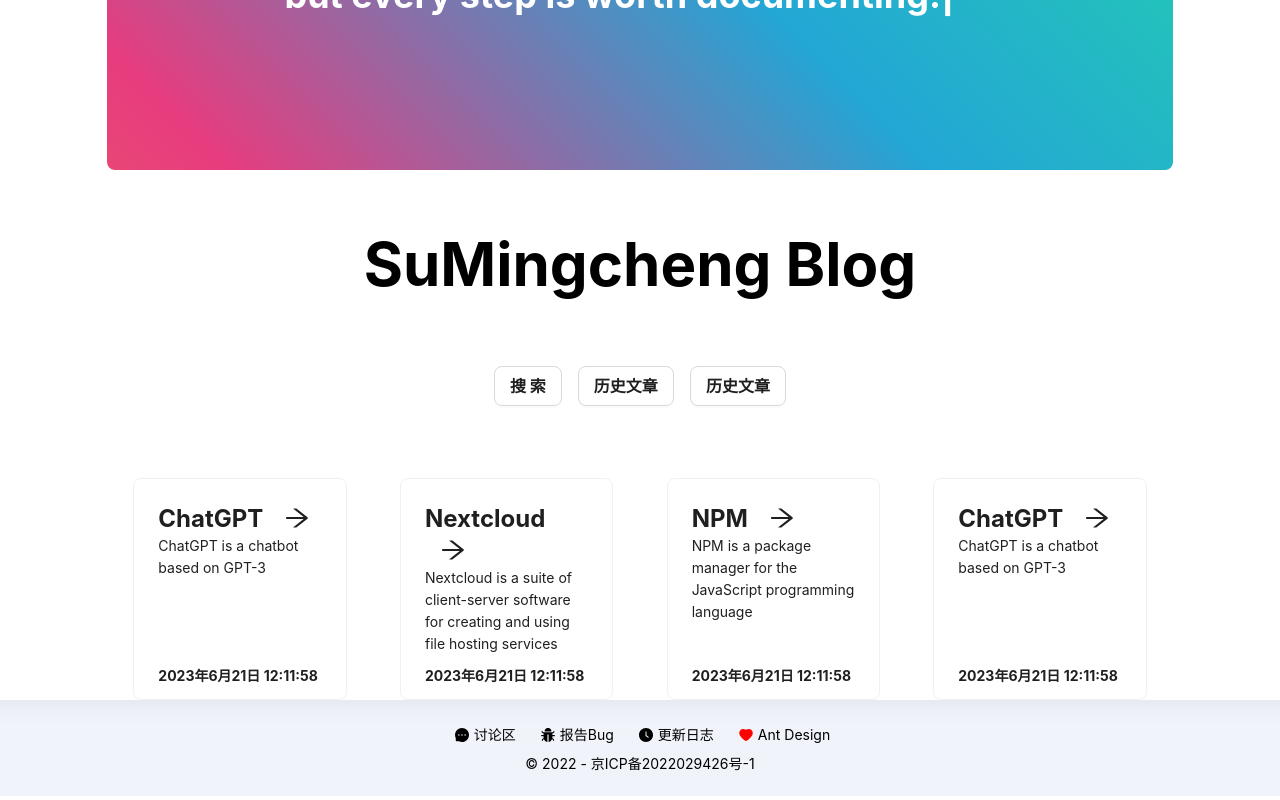
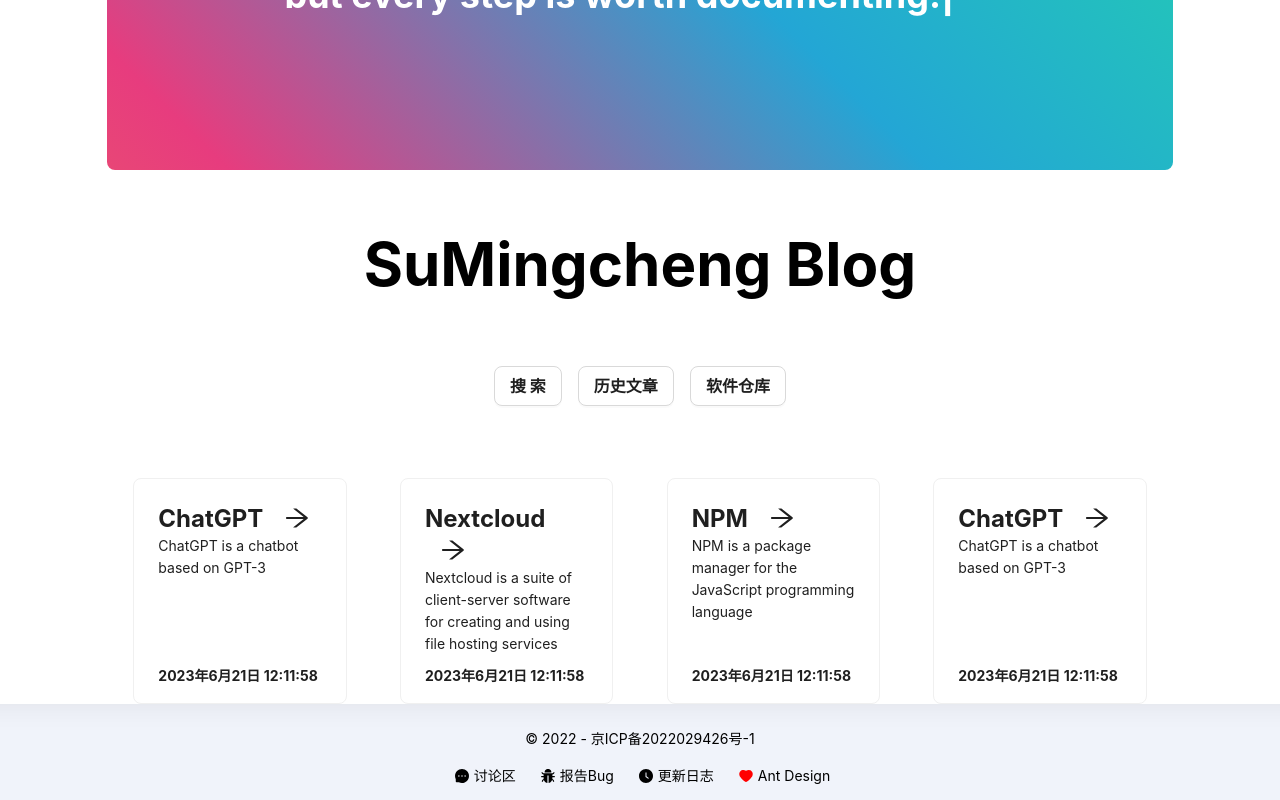
Before and after one commit to sumingcheng/Blog, a Next.js app: page / in a window 1280 px wide. Shown: the part 228-1028 px from the top of the page. Built offline with nearby package versions, Linux system fonts and the light colour scheme.

Commit message:
fix:修改细节

```diff
--- a/src/components/SuCard.tsx
+++ b/src/components/SuCard.tsx
@@ -14,8 +14,8 @@
         <div className={`title text-2xl font-bold`}>
           {title} <ArrowRightOutlined className={`ml-4 font-bold ${S.icon}`}/>
         </div>
-        <div className={`description mb-5`}>{description}</div>
-        <div className={`absolute left-6 bottom-3 font-bold`}>{time}</div>
+        <div className={`description mb-6`}>{description}</div>
+        <div className={`absolute left-6 bottom-4 font-bold`}>{time}</div>
       </Card>
   )
 }
--- a/src/layout/footer.tsx
+++ b/src/layout/footer.tsx
@@ -9,7 +9,8 @@
 
   return (
       <footer className={`w-full h-24 text-black text-center py-4 ${S.footer}`}>
-        <div className={`flex justify-center items-center my-2 ${S.footerIcon}`}>
+        <div className={`my-2`}>© 2022 - 京ICP备2022029426号-1</div>
+        <div className={`flex justify-center items-center mt-4 ${S.footerIcon}`}>
           <div>
             <MessageFilled/>
             <span>讨论区</span>
@@ -27,7 +28,6 @@
             <span>Ant Design</span>
           </div>
         </div>
-        <div className={`my-2`}>© 2022 - 京ICP备2022029426号-1</div>
       </footer>
   )
 }
--- a/src/pages/index.tsx
+++ b/src/pages/index.tsx
@@ -58,7 +58,7 @@
         <div className={`${S.buttonGrid} text-center  `}>
           <Button size={"large"}>搜索</Button>
           <Button size={"large"}>历史文章</Button>
-          <Button size={"large"}>历史文章</Button>
+          <Button size={"large"}>软件仓库</Button>
         </div>
         {/*card*/}
         <div className={`w-full flex justify-around mt-16`}>
```
